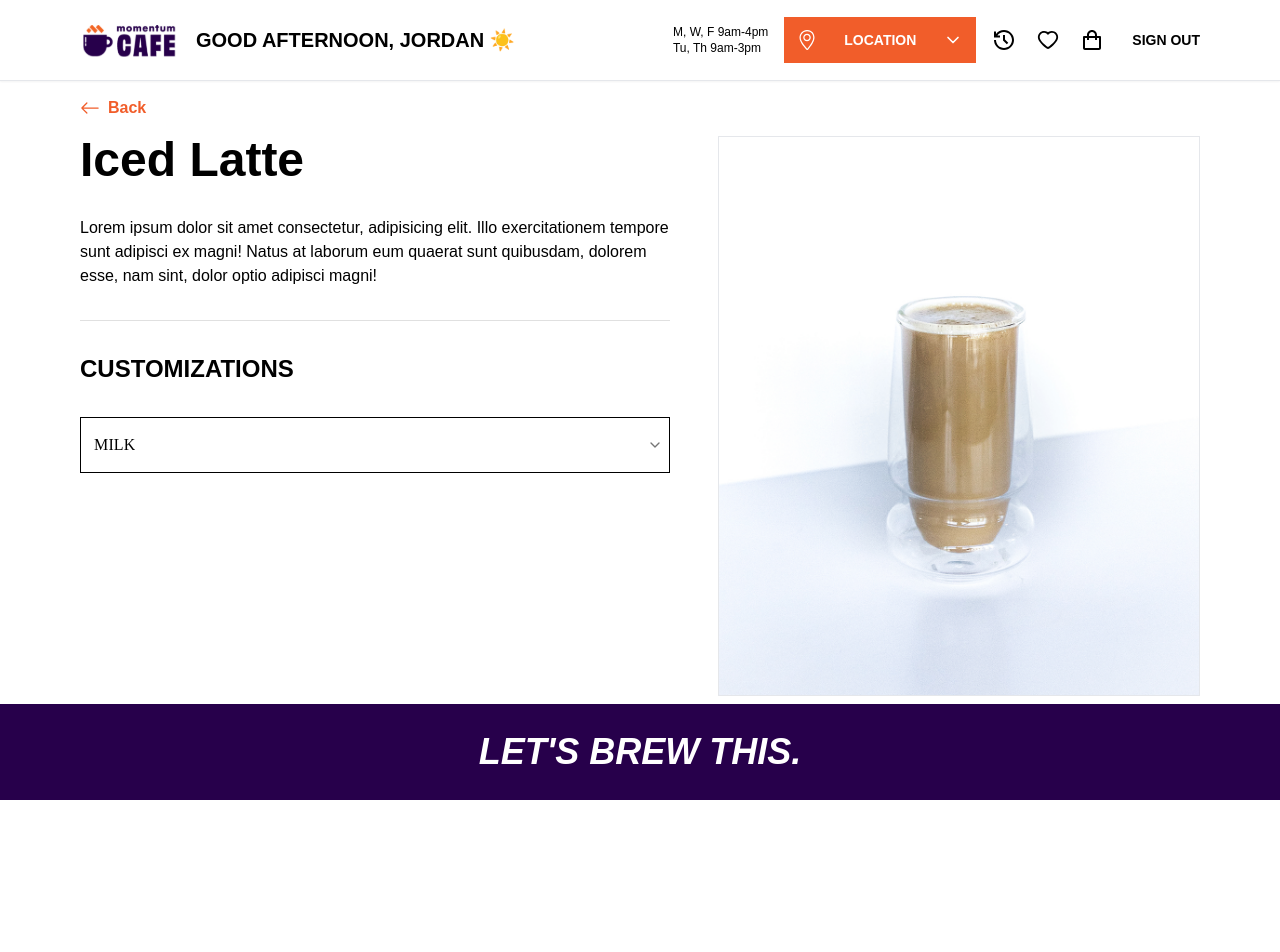
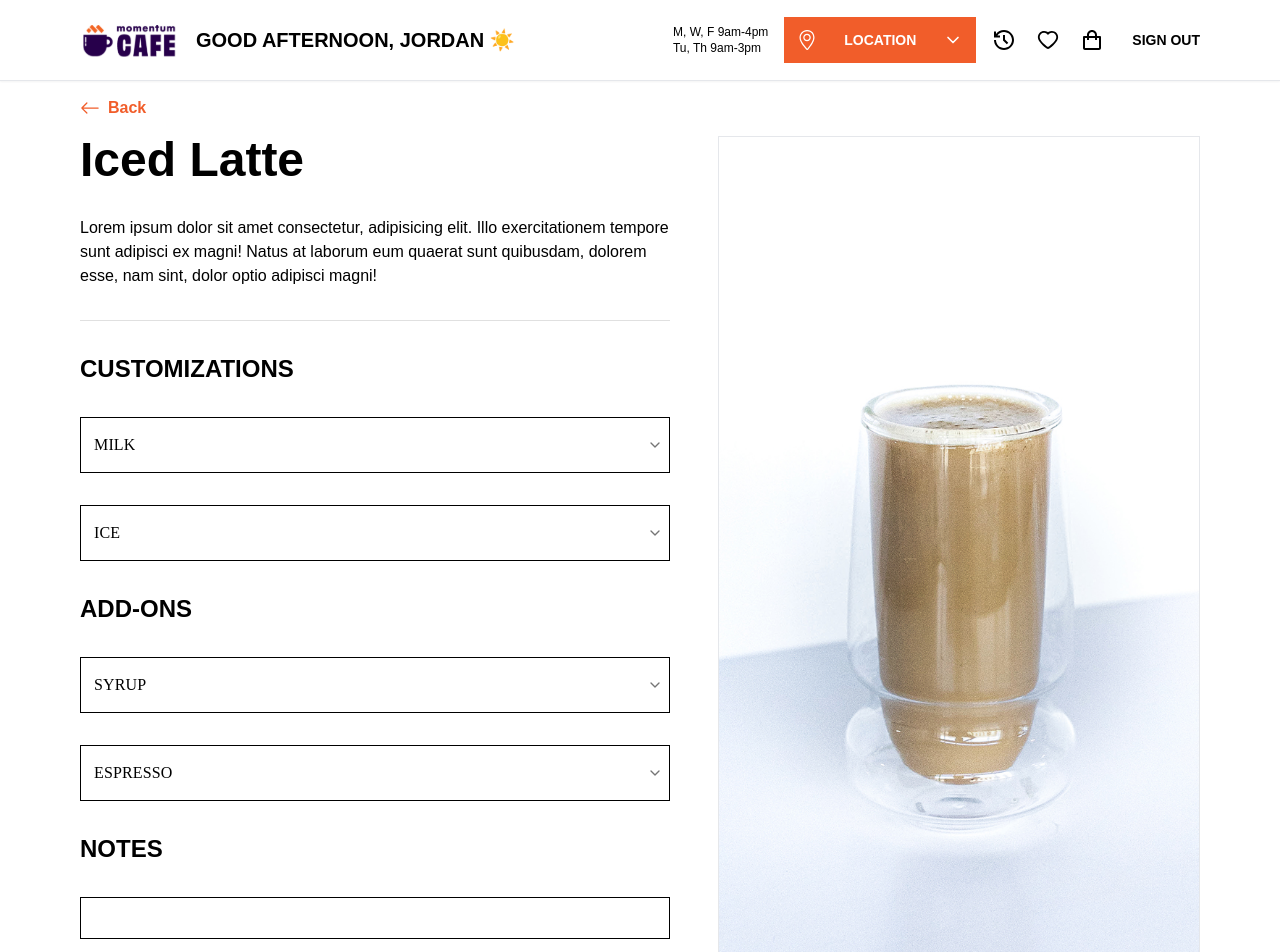
Before and after one commit to interactivejo/momentum-coffee-app, a Next.js app in the folder coffee-app/: page /menu/Americano in a window 1280 px wide. Shown: the top 952 px of the page. Before the commit the page ends 800 px from the top, so only its background shows below. Built offline with nearby package versions, Linux system fonts and the light colour scheme; a web font is replaced by a local one.

Commit message:
adjusted order form component

```diff
--- /dev/null
+++ b/coffee-app/app/components/ui/FormSelect.tsx
@@ -0,0 +1,106 @@
+"use client";
+import Container from "@/app/components/layout/Container";
+import BackButton from "@/app/components/ui/BackButton";
+import { Divider, FormControl, InputLabel } from "@mui/material";
+import { MenuItem, Select } from "@mui/material";
+import { SelectChangeEvent } from "@mui/material";
+import * as React from "react";
+import { FiChevronDown } from "react-icons/fi";
+
+
+
+
+const FormSelect = (props: any) => {
+    const [select, setSelect] = React.useState("");
+
+    const handleChange = (event: SelectChangeEvent) => {
+      setSelect(event.target.value);
+    };
+
+  return (
+    <div>
+        <FormControl
+              sx={{
+                width: "100%",
+              }}
+            >
+              <InputLabel
+                sx={{
+                  color: "#000000",
+                  fontFamily: "Futura",
+                  textTransform: "uppercase",
+                  "&.Mui-focused": {
+                    color: "#000000",
+                  },
+                }}
+              >
+                {props.label}
+              </InputLabel>
+              <Select
+                IconComponent={FiChevronDown}
+                labelId="milk-customization"
+                id="milk-customization"
+                value={select}
+                label="Select"
+                onChange={handleChange}
+                sx={{
+                  borderRadius: "0px",
+                  fontFamily: "Futura",
+                  "& .css-1d3z3hw-MuiOutlinedInput-notchedOutline": {
+                    borderColor: "#000000",
+                  },
+
+                  "& .MuiOutlinedInput-notchedOutline": {
+                    border: "1px solid #000000 !important",
+                    borderRadius: "0px",
+                  },
+                  "& .css-skycg5-MuiFormLabel-root-MuiInputLabel-root.Mui-focused":
+                    {
+                      color: "#000000 !important",
+                    },
+                }}
+                MenuProps={{
+                  PaperProps: {
+                    sx: {
+                      "& .MuiMenuItem-root": {
+                        paddingTop: ".75rem",
+                        paddingBottom: ".75rem",
+                        fontFamily: "Futura",
+
+                      },
+                      "& .MuiMenuItem-root.Mui-selected": {
+                        backgroundColor: "#F4F2F6",
+                      },
+                      "& .MuiMenuItem-root:hover": {
+                        backgroundColor: "#F15D2A"
+                      },
+                      "& .MuiMenuItem-root.Mui-selected:hover": {
+                        backgroundColor: "#F15D2A"
+                      },
+                      '& .css-6hp17o-MuiList-root-MuiMenu-list': {
+                        paddingTop: '0px',
+                        paddingBottom: '0px',
+                        border: '1px solid #000000',
+                        borderRadius: '0px',
+                      },
+                      "&.css-ak6gk7-MuiPaper-root-MuiPopover-paper-MuiMenu-paper": {
+                        backgroundColor: "#000000 !important",
+                      },
+                    }
+                  }
+                }}
+                variant="outlined"
+              >
+                {props.items.map((item: any) => (
+                    <MenuItem
+                        key={Math.random()}
+                        value={item}
+                    >{item}</MenuItem>
+                ))}
+              </Select>
+            </FormControl>
+    </div>
+  )
+}
+
+export default FormSelect
--- a/coffee-app/app/menu/[id]/page.tsx
+++ b/coffee-app/app/menu/[id]/page.tsx
@@ -7,14 +7,13 @@ import { MenuItem, Select } from "@mui/material";
 import { SelectChangeEvent } from "@mui/material";
 import * as React from "react";
 import { FiChevronDown } from "react-icons/fi";
+import FormSelect from "@/app/components/ui/FormSelect";
+import ButtonPrimary from "@/app/components/ui/ButtonPrimary";
+import { AiOutlineHeart } from "react-icons/ai";
 
 
 export default function MenuHome() {
-  const [select, setSelect] = React.useState("");
 
-  const handleChange = (event: SelectChangeEvent) => {
-    setSelect(event.target.value);
-  };
 
   return (
     <Container>
@@ -36,93 +35,73 @@ export default function MenuHome() {
             <Divider />
           </div>
 
-          <div className="flex flex-col gap-8">
+          <div className="flex flex-col gap-8 mb-8">
             <h2 className="text-2xl font-semibold uppercase font-ObviouslyNarrow">
               Customizations
             </h2>
 
-            <FormControl
-              sx={{
-                width: "100%",
-              }}
-            >
-              <InputLabel
-                sx={{
-                  color: "#000000",
-                  fontFamily: "Futura",
-                  textTransform: "uppercase",
-                  "&.Mui-focused": {
-                    color: "#000000",
-                  },
-                }}
-              >
-                Milk
-              </InputLabel>
-              <Select
-                IconComponent={FiChevronDown}
-                labelId="milk-customization"
-                id="milk-customization"
-                value={select}
-                label="Select"
-                onChange={handleChange}
-                sx={{
-                  borderRadius: "0px",
-                  fontFamily: "Futura",
-                  "& .css-1d3z3hw-MuiOutlinedInput-notchedOutline": {
-                    borderColor: "#000000",
-                  },
+            <FormSelect
+              label="Milk"
+              items={[
+                "2% Milk",
+                "Skim Milk",
+                "Almond Milk",
+                "Oat Milk",
+                "Soy Milk",
+              ]}
+            />
+            <FormSelect
+              label="Ice"
+              items={[
+                "Light Ice",
+                "Regular Ice",
+                "Extra Ice",
+              ]}
+            />
+          </div>
 
-                  "& .MuiOutlinedInput-notchedOutline": {
-                    border: "1px solid #000000 !important",
-                    borderRadius: "0px",
-                  },
-                  "& .css-skycg5-MuiFormLabel-root-MuiInputLabel-root.Mui-focused":
-                    {
-                      color: "#000000 !important",
-                    },
-                }}
-                MenuProps={{
-                  PaperProps: {
-                    sx: {
-                      "& .MuiMenuItem-root": {
-                        paddingTop: ".75rem",
-                        paddingBottom: ".75rem",
-                        fontFamily: "Futura",
+          <div className="flex flex-col gap-8 mb-8">
+            <h2 className="text-2xl font-semibold uppercase font-ObviouslyNarrow">
+              Add-Ons
+            </h2>
 
-                      },
-                      "& .MuiMenuItem-root.Mui-selected": {
-                        backgroundColor: "#F4F2F6",
-                      },
-                      "& .MuiMenuItem-root:hover": {
-                        backgroundColor: "#F15D2A"
-                      },
-                      "& .MuiMenuItem-root.Mui-selected:hover": {
-                        backgroundColor: "#F15D2A"
-                      },
-                      '& .css-6hp17o-MuiList-root-MuiMenu-list': {
-                        paddingTop: '0px',
-                        paddingBottom: '0px',
-                        border: '1px solid #000000',
-                        borderRadius: '0px',
-                      },
-                      "&.css-ak6gk7-MuiPaper-root-MuiPopover-paper-MuiMenu-paper": {
-                        backgroundColor: "#000000 !important",
-                      },
-                    }
-                  }
-                }}
-                variant="outlined"
-              >
-                <MenuItem value={"No Milk"}>No Milk</MenuItem>
-                <MenuItem value={"Whole Milk"}>Whole Milk</MenuItem>
-                <MenuItem value={"Almond Milk"}>Almond</MenuItem>
-                <MenuItem value={"Oat Milk"}>Coconut</MenuItem>
-                <MenuItem value={"Soy Milk"}>Breve (Half & Half)</MenuItem>
-              </Select>
-            </FormControl>
+            <FormSelect
+              label="Syrup"
+              items={[
+                "Vanilla",
+                "Caramel",
+                "Hazelnut",
+                "Mocha",
+                "Pumpkin Spice",
+              ]}
+            />
+            <FormSelect
+              label="Espresso"
+              items={[
+                "Extra Shot",
+                "Double Shot",
+                "Triple Shot",
+              ]}
+            />
+          </div>
+
+          <div className="flex flex-col gap-8">
+            <h2 className="text-2xl font-semibold uppercase font-ObviouslyNarrow">
+              Notes
+            </h2>
+
+            <input
+              type="text"
+              className="w-full p-2 border-[1px] border-[#000000] rounded-[0px] font-Futura focus:outline-none align-top"
+            />
+          </div>
+
+          <div className="flex flex-row items-center gap-4 pt-8">
+            <ButtonPrimary cta="Add to Cart"/>
+            <AiOutlineHeart size={24} className=" text-[#F15D2A]"/>
+          </div>
 
 
-          </div>
         </div>
 
         <div className="relative flex flex-col justify-start w-[45%] min-h-[70vh] align-middle xl:justify-center">
```
